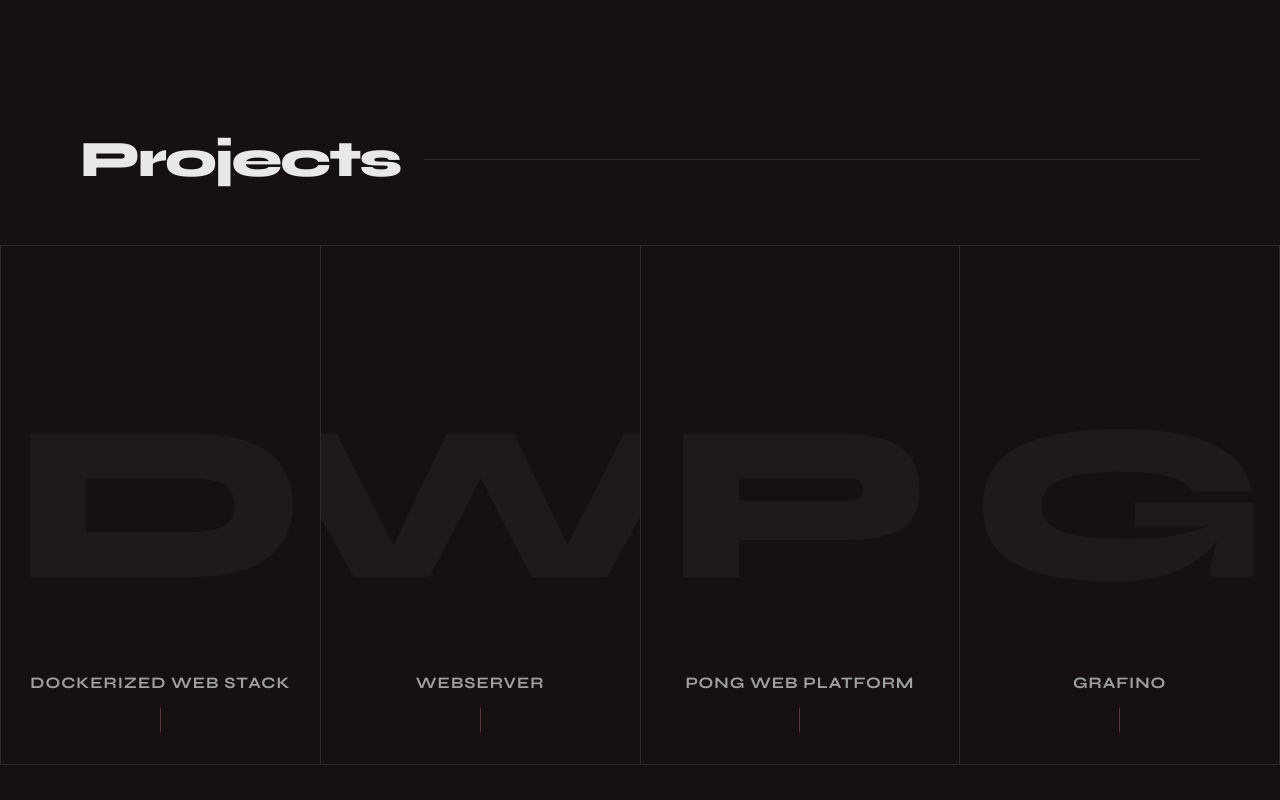
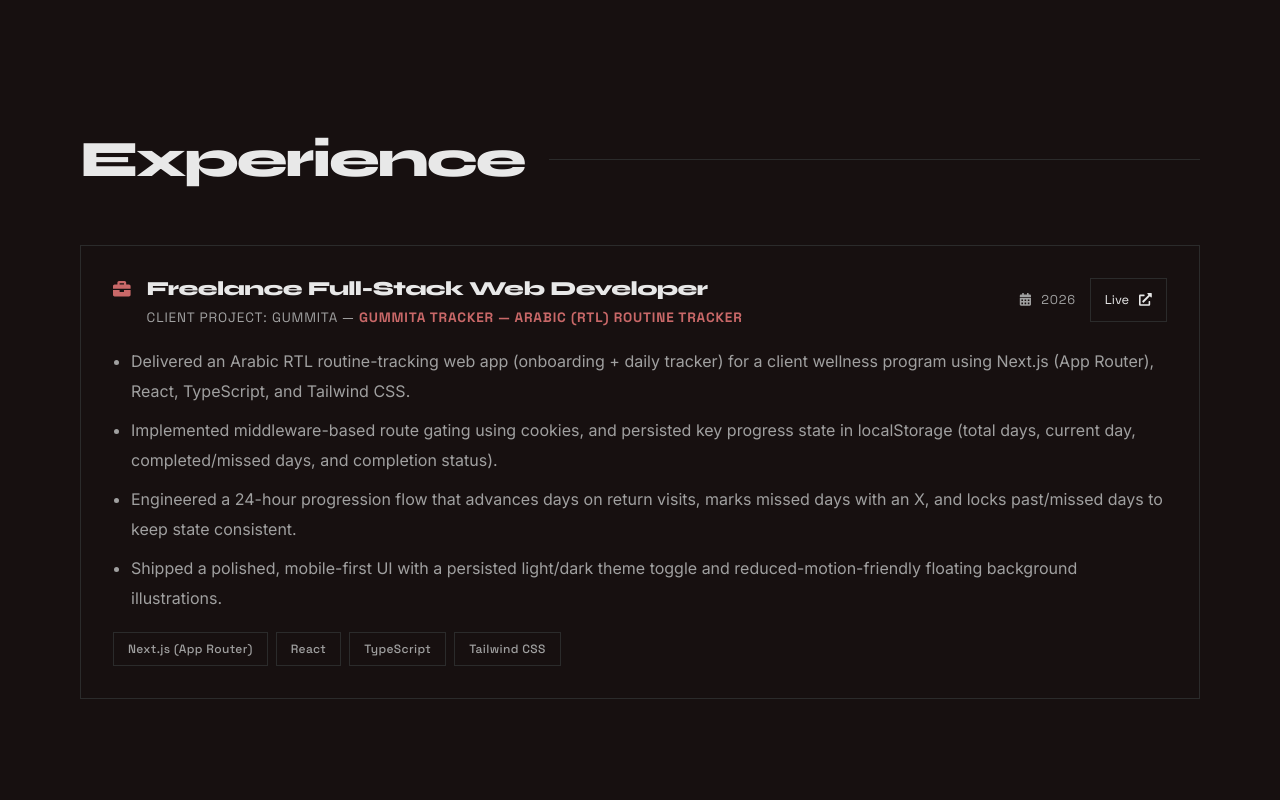
Before and after one commit to i61mail/portfolio, a React (Vite) app: page / in a window 1280 px wide. Shown: the part 1740-2540 px from the top of the page. Built offline with nearby package versions, Linux system fonts and the light colour scheme.

Commit message:
add freelance project

```diff
--- a/src/App.jsx
+++ b/src/App.jsx
@@ -2,6 +2,7 @@ import { useState, useEffect } from 'react'
 import Navbar from './components/Navbar'
 import Hero from './components/Hero'
 import About from './components/About'
+import Experience from './components/Experience'
 import Skills from './components/Skills'
 import Projects from './components/Projects'
 import Blog from './components/Blog'
@@ -40,6 +41,7 @@ function App() {
       <Navbar scrolled={scrolled} theme={theme} toggleTheme={toggleTheme} />
       <Hero />
       <About />
+      <Experience />
       <Projects />
       <Skills />
       <Blog />
--- /dev/null
+++ b/src/components/Experience.css
@@ -0,0 +1,155 @@
+.experience {
+  padding: 140px 0;
+  background: var(--color-background);
+  position: relative;
+}
+
+.experience-list {
+  display: grid;
+  grid-template-columns: 1fr;
+  gap: 16px;
+}
+
+.experience-card {
+  border: 1px solid var(--border-color);
+  background: transparent;
+  padding: 32px;
+  transition: var(--transition);
+}
+
+.experience-card:hover {
+  border-color: var(--color-primary);
+  box-shadow: var(--shadow-sm);
+}
+
+.experience-top {
+  display: flex;
+  align-items: flex-start;
+  justify-content: space-between;
+  gap: 20px;
+  margin-bottom: 18px;
+}
+
+.experience-title {
+  display: flex;
+  align-items: flex-start;
+  gap: 16px;
+}
+
+.experience-icon {
+  display: flex;
+  color: var(--color-primary);
+  font-size: 1.1rem;
+  flex-shrink: 0;
+  margin-top: 2px;
+}
+
+.experience-role {
+  font-family: var(--font-display);
+  font-size: 1.25rem;
+  font-weight: 800;
+  letter-spacing: -0.03em;
+  margin-bottom: 6px;
+}
+
+.experience-company {
+  font-family: var(--font-mono);
+  font-size: 0.85rem;
+  color: var(--color-text-muted);
+  letter-spacing: 0.06em;
+  text-transform: uppercase;
+}
+
+.experience-project {
+  color: var(--color-primary);
+  font-weight: 700;
+}
+
+.experience-meta {
+  display: flex;
+  align-items: center;
+  gap: 14px;
+  flex-wrap: wrap;
+  justify-content: flex-end;
+}
+
+.experience-period {
+  display: inline-flex;
+  align-items: center;
+  gap: 10px;
+  font-family: var(--font-mono);
+  font-size: 0.8rem;
+  color: var(--color-text-muted);
+  letter-spacing: 0.06em;
+  text-transform: uppercase;
+}
+
+.experience-link {
+  display: inline-flex;
+  align-items: center;
+  gap: 10px;
+  font-family: var(--font-mono);
+  font-size: 0.8rem;
+  color: var(--color-text);
+  border: 1px solid var(--border-color);
+  padding: 10px 14px;
+  transition: var(--transition);
+}
+
+.experience-link:hover {
+  border-color: var(--color-primary);
+  color: var(--color-primary);
+  transform: translateY(-2px);
+}
+
+.experience-bullets {
+  margin: 0;
+  padding-left: 18px;
+  color: var(--color-text-muted);
+  line-height: 1.85;
+  display: grid;
+  gap: 10px;
+}
+
+.experience-bullets li {
+  list-style: disc;
+}
+
+.experience-tech {
+  margin-top: 18px;
+  display: flex;
+  flex-wrap: wrap;
+  gap: 8px;
+}
+
+.experience-tag {
+  background: transparent;
+  color: var(--color-text-muted);
+  padding: 6px 14px;
+  border: 1px solid var(--border-color);
+  font-family: var(--font-mono);
+  font-size: 0.75rem;
+  font-weight: 500;
+  letter-spacing: 0.03em;
+  transition: var(--transition);
+}
+
+.experience-tag:hover {
+  border-color: var(--color-primary);
+  color: var(--color-primary);
+}
+
+@media (max-width: 900px) {
+  .experience-card {
+    padding: 24px;
+  }
+
+  .experience-top {
+    flex-direction: column;
+    align-items: flex-start;
+  }
+
+  .experience-meta {
+    justify-content: flex-start;
+  }
+}
--- /dev/null
+++ b/src/components/Experience.jsx
@@ -0,0 +1,78 @@
+import { FaBriefcase, FaCalendarAlt, FaExternalLinkAlt } from 'react-icons/fa'
+import './Experience.css'
+
+const experiences = [
+  {
+    role: 'Freelance Full-Stack Web Developer',
+    company: 'Client Project: Gummita',
+    title: 'Gummita Tracker — Arabic (RTL) routine tracker',
+    period: '2026',
+    description: [
+      'Delivered an Arabic RTL routine-tracking web app (onboarding + daily tracker) for a client wellness program using Next.js (App Router), React, TypeScript, and Tailwind CSS.',
+      'Implemented middleware-based route gating using cookies, and persisted key progress state in localStorage (total days, current day, completed/missed days, and completion status).',
+      'Engineered a 24-hour progression flow that advances days on return visits, marks missed days with an X, and locks past/missed days to keep state consistent.',
+      'Shipped a polished, mobile-first UI with a persisted light/dark theme toggle and reduced-motion-friendly floating background illustrations.'
+    ],
+    tech: ['Next.js (App Router)', 'React', 'TypeScript', 'Tailwind CSS'],
+    live: 'https://gummita-tracker.vercel.app'
+  }
+]
+
+function Experience() {
+  return (
+    <section id="experience" className="experience">
+      <div className="container">
+        <div className="section-header">
+          <h2 className="section-title">Experience</h2>
+          <div className="section-line"></div>
+        </div>
+
+        <div className="experience-list">
+          {experiences.map((item) => (
+            <article key={item.title} className="experience-card">
+              <div className="experience-top">
+                <div className="experience-title">
+                  <span className="experience-icon"><FaBriefcase /></span>
+                  <div>
+                    <h3 className="experience-role">{item.role}</h3>
+                    <p className="experience-company">
+                      {item.company} — <span className="experience-project">{item.title}</span>
+                    </p>
+                  </div>
+                </div>
+
+                <div className="experience-meta">
+                  <span className="experience-period"><FaCalendarAlt /> {item.period}</span>
+                  {item.live && (
+                    <a
+                      className="experience-link"
+                      href={item.live}
+                      target="_blank"
+                      rel="noopener noreferrer"
+                    >
+                      Live <FaExternalLinkAlt />
+                    </a>
+                  )}
+                </div>
+              </div>
+
+              <ul className="experience-bullets">
+                {item.description.map((line) => (
+                  <li key={line}>{line}</li>
+                ))}
+              </ul>
+
+              <div className="experience-tech">
+                {item.tech.map((t) => (
+                  <span key={t} className="experience-tag">{t}</span>
+                ))}
+              </div>
+            </article>
+          ))}
+        </div>
+      </div>
+    </section>
+  )
+}
+
+export default Experience
--- a/src/components/Navbar.jsx
+++ b/src/components/Navbar.jsx
@@ -5,6 +5,7 @@ import './Navbar.css'
 const navLinks = [
   { name: 'Home', href: '#home' },
   { name: 'About', href: '#about' },
+  { name: 'Experience', href: '#experience' },
   { name: 'Projects', href: '#projects' },
   { name: 'Skills', href: '#skills' },
   { name: 'Blog', href: '#blog' },
```
